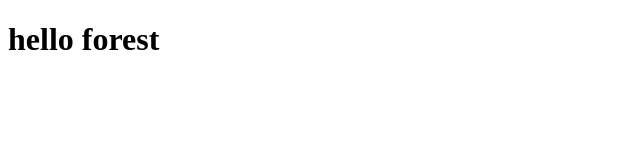
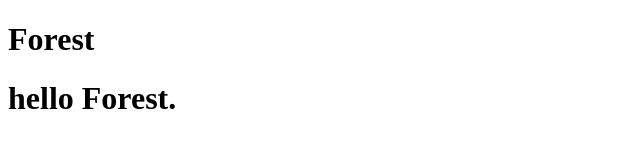
Before and after one commit to blueleafdoubledoor/forest, a plain HTML site: page static/index.html in a window 1280 px wide. Shown: the whole page, without its empty margins (0-640 px from the left). Drawn offline with Linux system fonts and the light colour scheme.

Commit message:
add header tag and indent modified

```diff
--- a/static/index.html
+++ b/static/index.html
@@ -1,10 +1,13 @@
 <!doctype html>
 <html lang="ja">
 	<head>
-	<meta charset="utf-8">
-	<title>Forest</title>
+		<meta charset="utf-8">
+		<title>Forest</title>
 	</head>
 	<body>
-		<h1>hello forest</h1>
+		<header>
+			<h1>Forest</h1>
+		</header>
+		<h1>hello Forest.</h1>
 	</body>
 </html>
```
